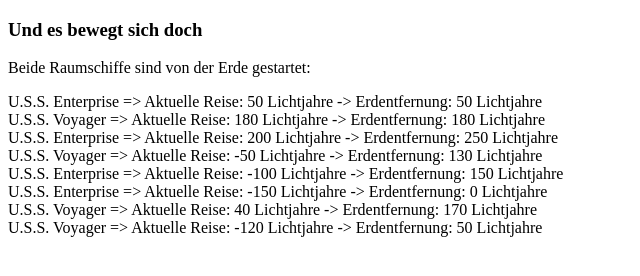
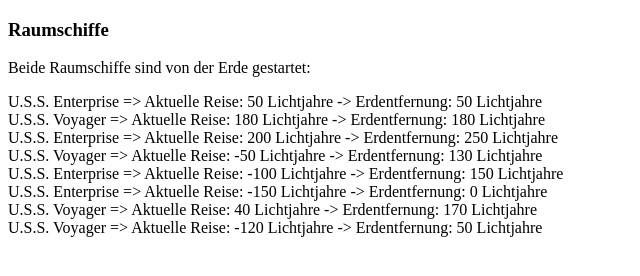
Before and after one commit to BitSparkCode/Raumschiffe, a plain HTML site: page index.html in a window 1280 px wide. Shown: the whole page, without its empty margins (0-640 px from the left). Drawn offline with Linux system fonts and the light colour scheme.

Commit message:
Update index.html

```diff
--- a/index.html
+++ b/index.html
@@ -5,7 +5,7 @@
     <title>Raumschiffe</title>
 </head>
 <body>
-    <h3>Und es bewegt sich doch</h3>
+    <h3>Raumschiffe</h3>
     <script type="text/javascript">
         function Raumschiff(name, modell) {
             this.name = name;
```
